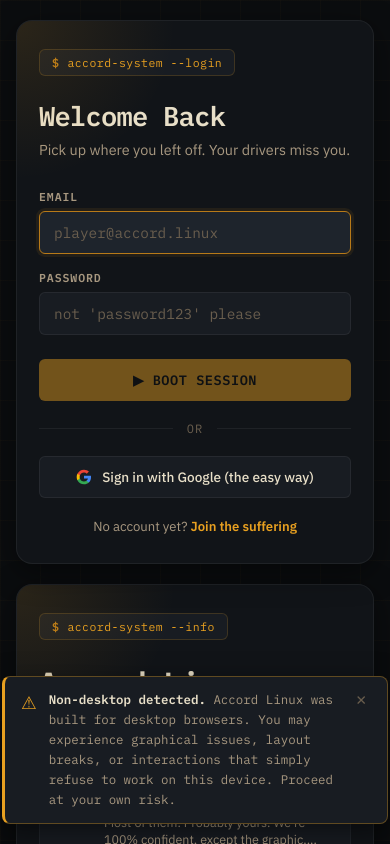
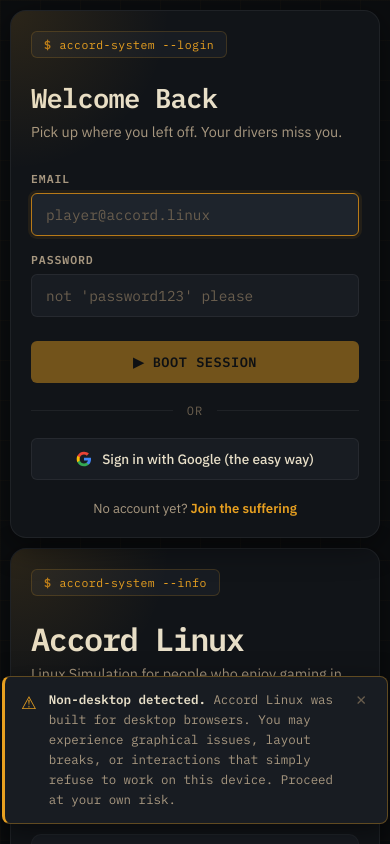
Before and after one commit to ar3ef4act/AccordLinux-Simulation-Parody, a React (Create React App) app: page / in a window 390 px wide. Shown: the top 844 px of the page. Built offline with nearby package versions, Linux system fonts and the light colour scheme; no server answers.

Commit message:
Fix padding in Dashboard

```diff
--- a/src/authentication/account/Auth.css
+++ b/src/authentication/account/Auth.css
@@ -87,7 +87,7 @@
   background: var(--bg-1);
   border: 1px solid var(--border);
   border-radius: var(--radius-lg);
-  padding: 36px 32px;
+  padding: 30px 28px;
   box-shadow: var(--shadow-card);
   position: relative;
   overflow: hidden;
@@ -680,8 +680,8 @@
 @media (max-width: 968px) {
   .auth-container .page-container {
     grid-template-columns: 1fr;
-    gap: 20px;
-    padding: 20px 16px;
+    gap: 10px;
+    padding: 10px 10px;
   }
 
   .auth-container .panel-left {
@@ -693,7 +693,7 @@
   }
 
   .auth-container .box {
-    padding: 28px 22px;
+    padding: 20px 20px;
   }
 
   .auth-container .title-large {
```
